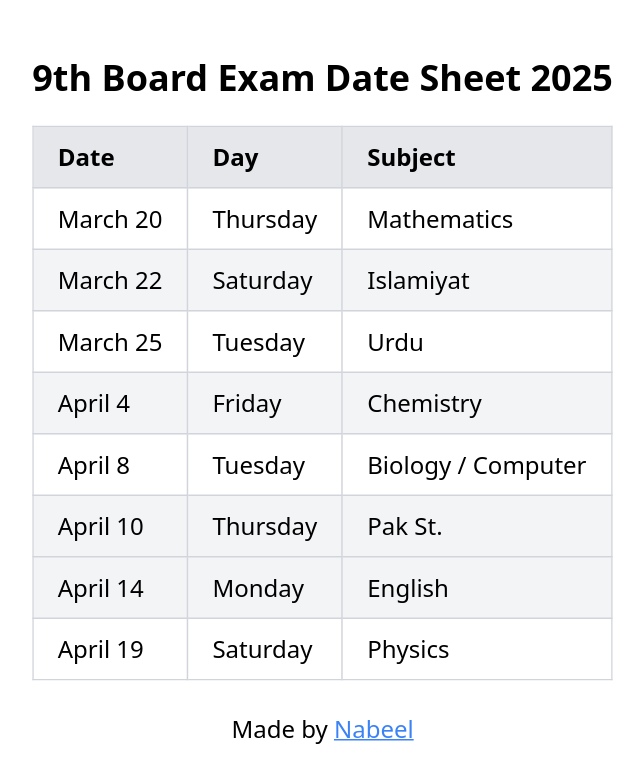
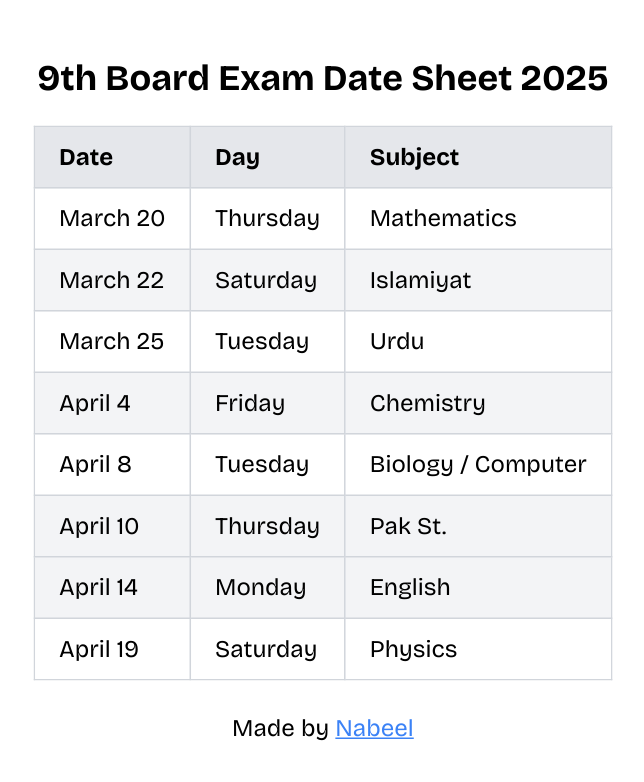
Before and after one commit to nabeel-sadiq/9th-datesheet, a plain HTML site: page index.html in a window 1280 px wide. Shown: the whole page, without its empty margins (317-961 px from the left). Drawn offline with nearby package versions, Linux system fonts and the light colour scheme.

Commit message:
added bricolage font

```diff
--- a/index.html
+++ b/index.html
@@ -5,6 +5,17 @@
     <meta name="viewport" content="width=device-width, initial-scale=1.0" />
     <title>9th Board Exam Date Sheet</title>
     <script src="https://cdn.tailwindcss.com"></script>
+    <link rel="preconnect" href="https://fonts.googleapis.com" />
+    <link rel="preconnect" href="https://fonts.gstatic.com" crossorigin />
+    <link
+      href="https://fonts.googleapis.com/css2?family=Bricolage+Grotesque:opsz,wght@12..96,200..800&display=swap"
+      rel="stylesheet"
+    />
+    <style>
+      * {
+        font-family: "Bricolage Grotesque", sans-serif;
+      }
+    </style>
   </head>
   <body class="min-h-screen flex flex-col justify-center items-center">
     <div class="max-w-4xl mx-auto bg-white p-2 md:scale-150 scale-none">
```
